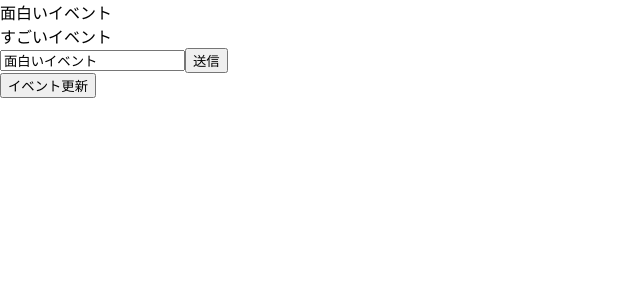
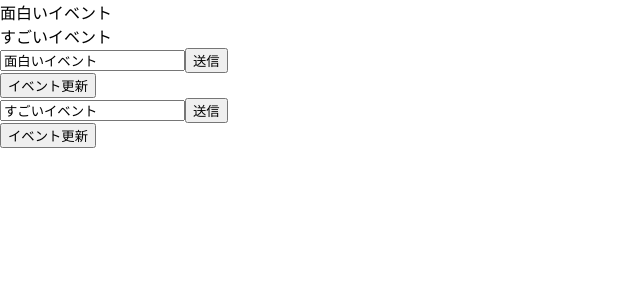
Before and after one commit to koichiba/react-training, a React (Create React App) app: page / in a window 1280 px wide. Shown: the top 300 px of the page, without its empty margins (0-640 px from the left). Built offline with nearby package versions, Linux system fonts and the light colour scheme; data requests are answered from the project's data file.

Commit message:
イベント数分コンポーネントがレンダリングされて、コンポーネント毎にstateを保持しているバージョン

```diff
--- a/src/App.tsx
+++ b/src/App.tsx
@@ -39,11 +39,9 @@ const App: React.FC = () => {
         }}
       >
         <EventList />
-        {events.map((event: any, index: number) => {
-          if (index === activeEventIndex) {
-            return <EventInputFrom event={event} />;
-          }
-        })}
+        {events.map((event: any, index: number) => (
+          <EventInputFrom event={event} />
+        ))}
       </EventIndexContext.Provider>
     </div>
   );
```
